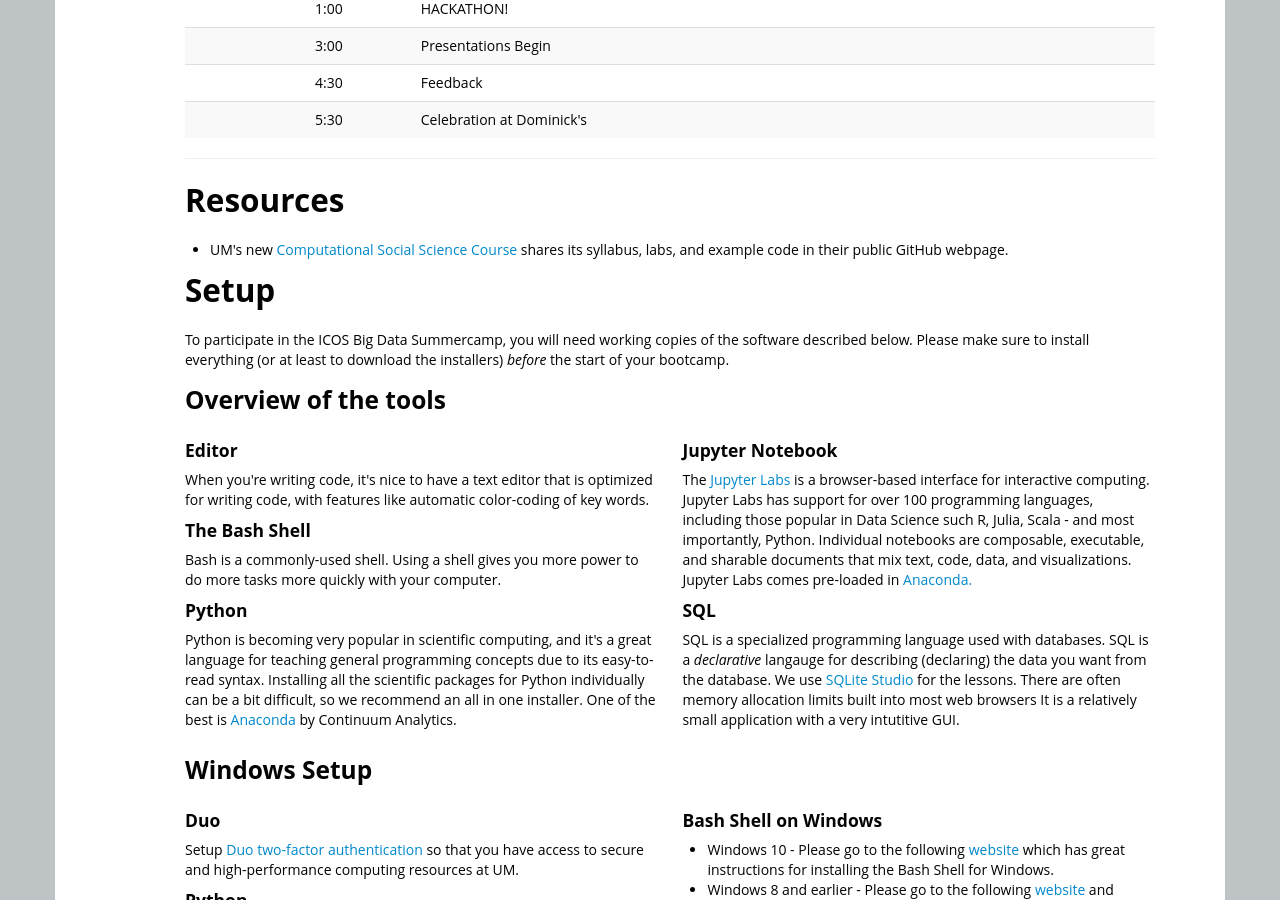
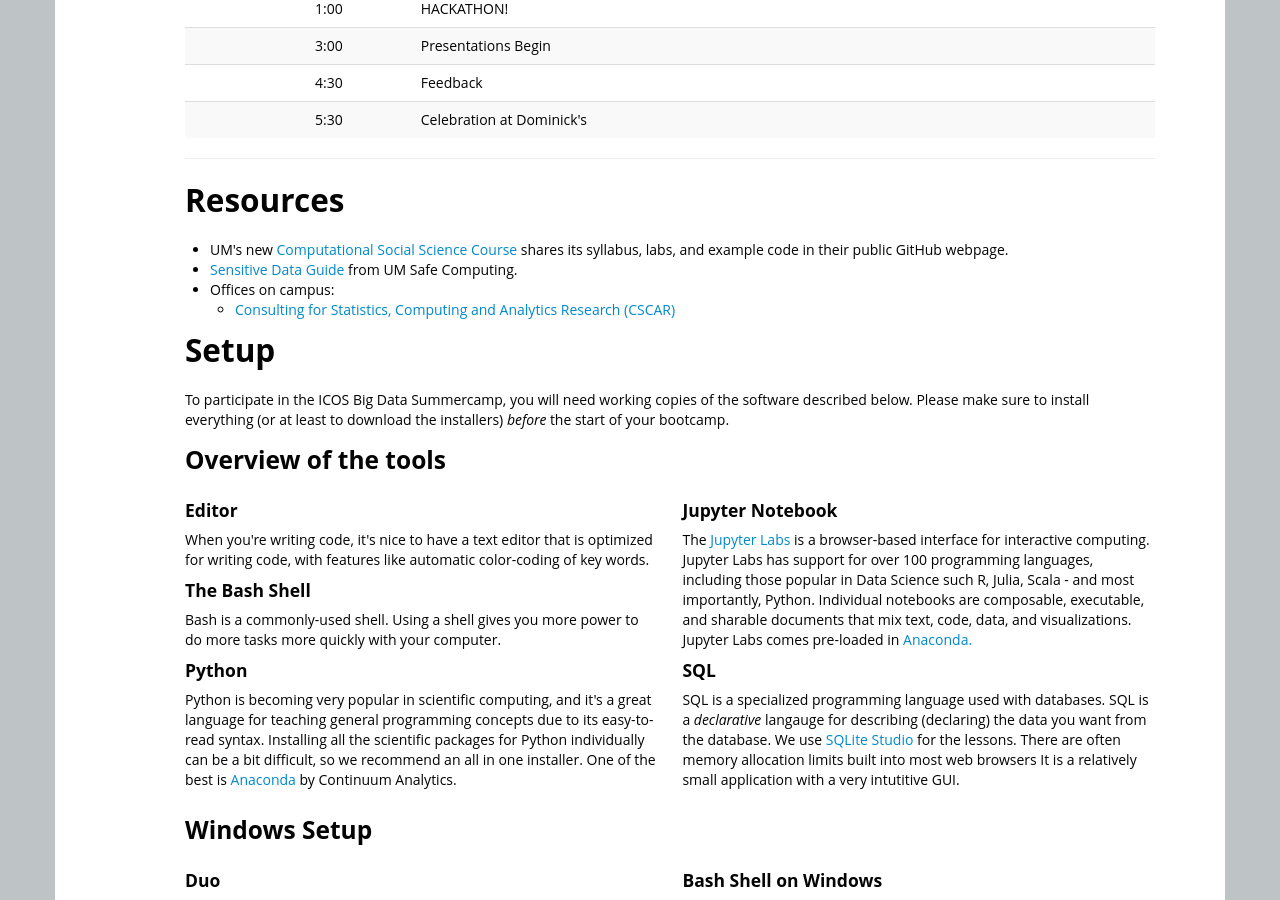
Before and after one commit to ICOSBigDataCamp/2019-summer-camp, a Jekyll site: the page built from index.html, in a window 1280 px wide and 900 px high, scrolled down 2367 px. Built offline with Jekyll 4.4.1, drawn with Linux system fonts in a browser that asks for light colours.

Commit message:
more resources

```diff
--- a/index.html
+++ b/index.html
@@ -193,6 +193,12 @@ Organizing committee: Elizabeth Bruch, Jerry Davis
 <h2>Resources</h2>
 <ul>
 	<li>UM's new <a href="https://um-css.github.io/pages/syllabus.html" target="_blank">Computational Social Science Course</a> shares its syllabus, labs, and example code in their public GitHub webpage.</li>
+	<li><a href="https://safecomputing.umich.edu/dataguide/" target="_blank">Sensitive Data Guide</a> from UM Safe Computing.</li>
+	<li>Offices on campus:
+	<ul>
+		<li><a href="https://cscar.research.umich.edu/" target="_blank">Consulting for Statistics, Computing and Analytics Research (CSCAR)</a></li>
+	</ul>
+	</li>
 </ul>
 
 <h2>Setup</h2>
```
